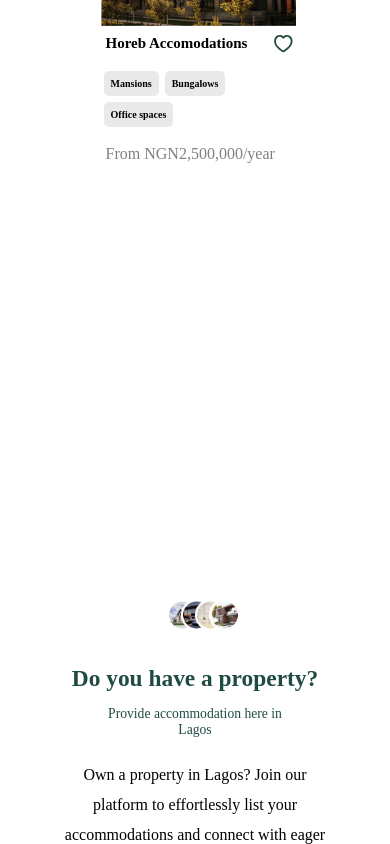
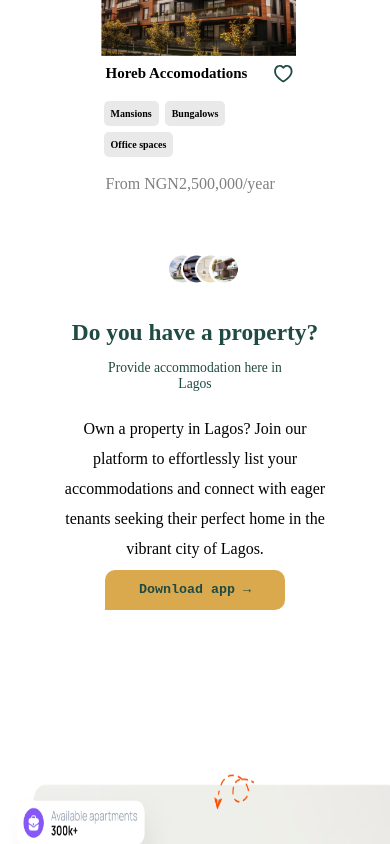
Before and after one commit to David-coding-lab/Resida-, a React (Create React App) app: page / in a window 390 px wide. Shown: the part 3659-4503 px from the top of the page. Built offline with nearby package versions, Linux system fonts and the light colour scheme.

Commit message:
fixed responsive issues

```diff
--- a/src/App.css
+++ b/src/App.css
@@ -19,9 +19,7 @@
   .quick_p_txt_container {
     width: 420px;
   }
-  .Feaqured_Properties_Section {
-    height: 100vh;
-  }
+
   .featured_title_container h1 {
     font-size: 2vw;
   }
@@ -50,9 +48,6 @@
     width: 40vw;
     height: 80%;
   }
-  .Feaqured_Properties_Section {
-    height: auto;
-  }
   .featured_items_cards_container {
     display: flex;
     flex-direction: column;
@@ -69,9 +64,6 @@
   .img_container img {
     width: 100%;
   }
-  .title_container {
-    width: 62vw;
-  }
   .card_title {
     font-size: 15px;
   }
@@ -80,8 +72,8 @@
     font-size: 10px;
   }
   .property_img_container {
-    width: 60vw;
-    height: 70vh;
+    /* width: 60vw; */
+    height: 60vh;
     overflow: hidden;
   }
 }
@@ -120,9 +112,6 @@
   .quick_p_txt_container {
     font-size: 12px;
   }
-  .Feaqured_Properties_Section {
-    height: 300vh;
-  }
   .cards {
     width: 55vw;
     margin: 0;
@@ -131,9 +120,6 @@
   }
   .title_container {
     width: 48vw;
-  }
-  .featured_title_container {
-    width: 90vw;
   }
   .property_sale_section {
     flex-direction: column;
@@ -146,7 +132,7 @@
     display: flex;
     flex-direction: column;
     align-items: center;
-    height: 70vh;
+    height: 50vh;
   }
   .prop_heading_txt_container {
     text-align: center;
@@ -168,12 +154,14 @@
     width: 8vw;
   }
   .property_img_container {
-    width: 100vw;
+    width: auto;
+    height: auto;
     margin: 0;
   }
   .property_img_container img {
     display: flex;
-    width: 75vw;
+    width: auto;
+    height: 60vh;
   }
   .property_cta_txt_btn {
     width: 70vw;
@@ -259,18 +247,15 @@
   .nguid_txt_container article {
     font-size: 14px;
   }
-  .Feaqured_Properties_Section {
-    height: 180vh;
-  }
   .cards {
     width: 51vw;
   }
   .img_container {
     width: 50vw;
   }
-  .property_sale_section {
+  /* .property_sale_section {
     height: 70vh;
-  }
+  } */
 }
 /* extra-small */
 @media (max-width: 490px) {
@@ -380,14 +365,18 @@
     margin-top: 80px;
     padding: 10px;
   }
-  .Feaqured_Properties_Section {
-    height: 170vh;
-  }
   .property_sale_section {
-    height: 90vh;
     margin-top: 20px;
   }
-  .property_img_container {
-    overflow: visible;
+  .property_heading{
+    height: 60vh;
   }
+  .property_img_container{
+    width: auto;
+    height: auto;
+  }
+  .property_img_container img{
+   width: 100vw;
+  }
+
 }
--- a/src/Components/components.css
+++ b/src/Components/components.css
@@ -4,7 +4,7 @@
   --secondry-font: "manrope";
   --secondary-color-orange: #dba94d;
 }
-button{
+button {
   cursor: pointer;
 }
 /* new sectio */
@@ -256,18 +256,20 @@ button{
 /* new section  */
 .Feaqured_Properties_Section {
   width: 100vw;
-  height: 100vh;
+  height: auto;
   display: flex;
   flex-direction: column;
+  padding-block: 30px;
   /* justify-content: center; */
   align-items: center;
   text-align: center;
 }
 .featured_title_container {
-  width: 70%;
+  width: 100%;
   height: 100px;
   margin: 3.5% auto;
   display: flex;
+  justify-content: space-between;
   flex-direction: column;
   text-align: center;
 }
@@ -292,7 +294,7 @@ button{
 /* section begins */
 .property_sale_section {
   width: 100vw;
-  height: 100vh;
+  height: auto;
   display: flex;
 }
 .property_heading {
@@ -315,11 +317,6 @@ button{
   padding-bottom: 10px;
   font-size: 2vw;
 }
-.property_img_container {
-  display: flex;
-  justify-content: center;
-  align-items: center;
-}
 .property_cta_txt_btn {
   width: 30vw;
   height: 40vh;
@@ -335,9 +332,10 @@ button{
 .property_img_container {
   display: flex;
   margin-left: auto;
-  overflow: hidden;
-  width: 85vh;
-  height: 100vh;
+  width: 100vw;
+  justify-content: center;
+  align-items: center;
+  height: 85vh;
 }
 .property_img_container img {
   width: 100%;
```
